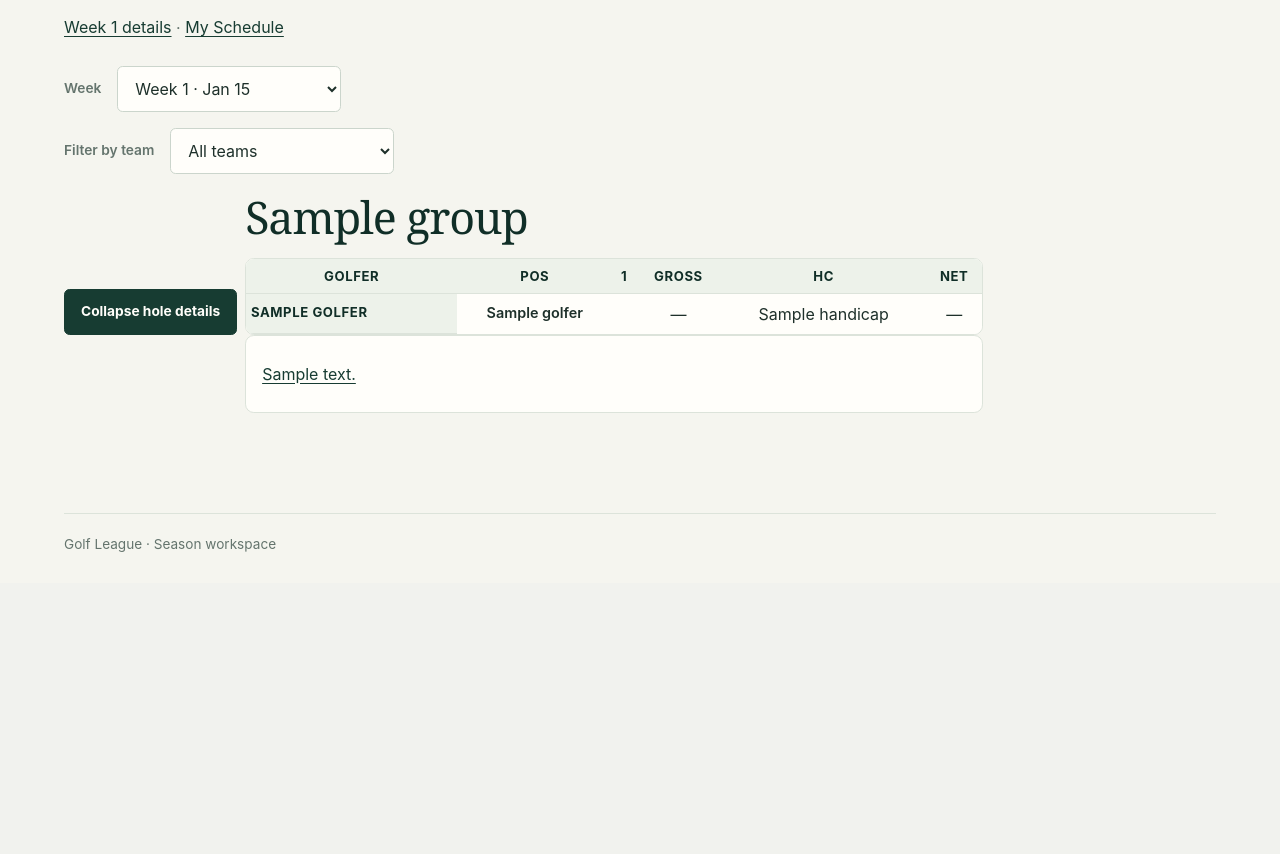
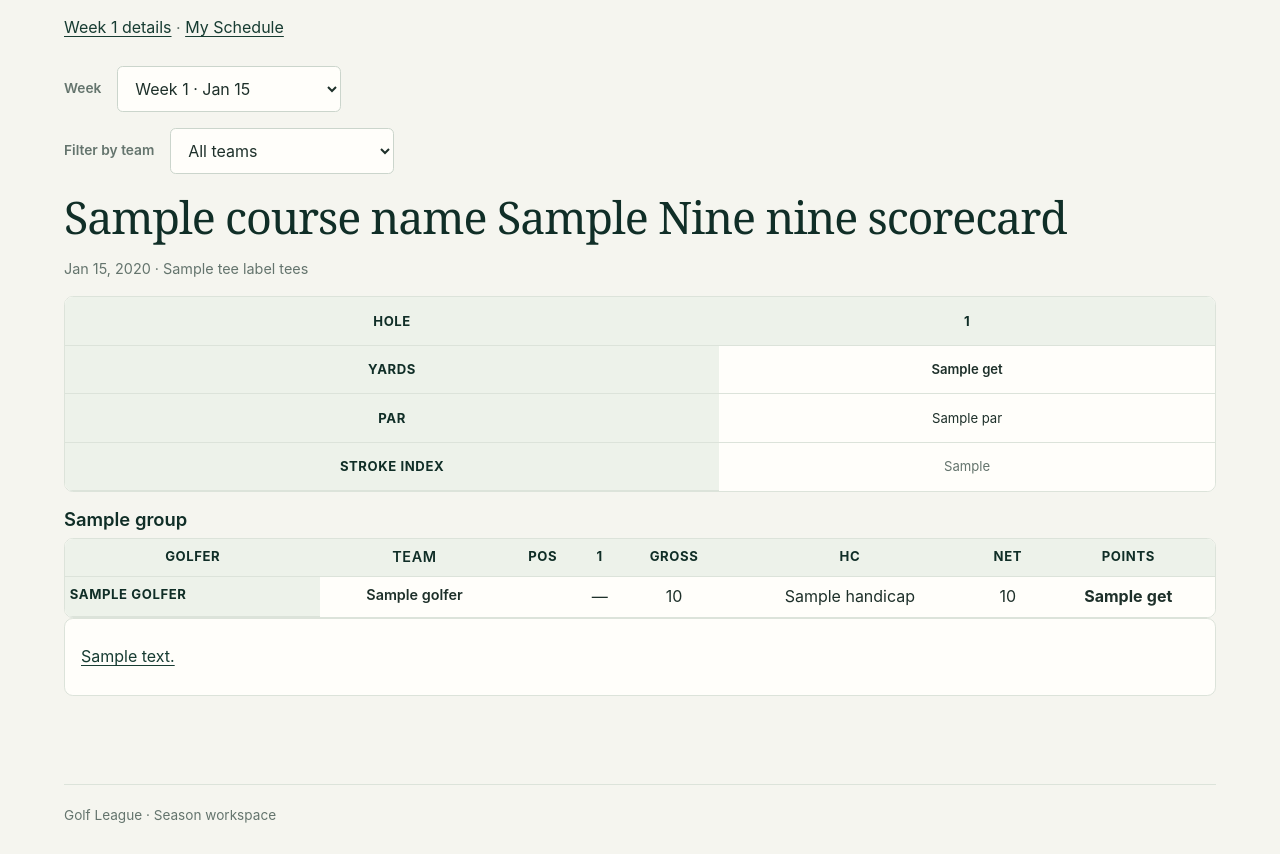
Before and after one commit to adhatcher-org/golf_league, a FastAPI app: template templates/player/scores/week.html in a window 1280 px wide. Shown: the part 292-1146 px from the top of the page. Before the commit the page ends 844 px from the top, so only its background shows below. Run offline with FastAPI, Linux system fonts and the light colour scheme; the template is opened without the code that fills it: most values are stand-ins (such as "Sample title", 1, 10 or a date in 2020); parts of the project's set-up code (start-up, migrations or seed data) failed here and were passed over.

Commit message:
GL-100 candidate: attempt 1

```diff
--- a/golf_league/routers/player_scores.py
+++ b/golf_league/routers/player_scores.py
@@ -20,7 +20,7 @@
 
 from golf_league.database import get_session
 from golf_league.domain.scorecard import Actor
-from golf_league.models import PlayerMatch, User, Week
+from golf_league.models import Course, HoleYardage, PlayerMatch, Season, TeeSet, User, Week
 from golf_league.routers.admin_week_scores import _day
 from golf_league.routers.scorecard_flow import (
     PRIVATE_HEADERS,
@@ -44,6 +44,7 @@
     save_match_scores,
     week_for_entry,
     week_holes,
+    week_points,
     week_sheet,
     writable_golfers,
 )
@@ -229,7 +230,8 @@
                 return RedirectResponse(f"/weeks/{target_id}/scores", status_code=303,
                                         headers=PRIVATE_HEADERS)
     sheet = week_sheet(session, week.id)
-    hole_numbers = [hole.number for hole in week_holes(session, week.id)]
+    holes = week_holes(session, week.id)
+    hole_numbers = [hole.number for hole in holes]
     open_to_viewer = _open_to(session, week, actor, today)
     # Weeks of this season for the week switcher; teams present this week for the filter.
     weeks = list(session.scalars(
@@ -239,6 +241,21 @@
     if team:
         sheet = [match for match in sheet
                  if match.home_team_name == team or match.away_team_name == team]
+    season = session.get(Season, week.season_id)
+    course = session.get(Course, season.course_id)
+    tee_set = session.scalars(
+        select(TeeSet).where(TeeSet.course_id == season.course_id).order_by(TeeSet.sort_order).limit(1)
+    ).one_or_none()
+    yards_by_number: dict[int, int | None] = {}
+    if tee_set is not None:
+        hole_ids = [hole.id for hole in holes]
+        if hole_ids:
+            for hy in session.scalars(
+                select(HoleYardage).where(HoleYardage.tee_set_id == tee_set.id,
+                                          HoleYardage.hole_id.in_(hole_ids))
+            ):
+                yards_by_number[hy.hole_id] = hy.yards
+    points_by_match = week_points(session, week.id)
     matches = []
     for match in sheet:
         link = None
@@ -247,13 +264,17 @@
             entered = any(golfer.strokes_by_hole for golfer in match.golfers if golfer.golfer_id in writable)
             link = {"href": match_path(week.id, match.player_match_id),
                     "text": "Update scores" if entered else "Enter scores"}
+        result = points_by_match.get(match.player_match_id)
+        points_by_golfer = {r.golfer_id: r.points for r in result.rounds} if result is not None else {}
         matches.append({
-            "match": match, "link": link,
+            "match": match, "link": link, "points": points_by_golfer,
             "view": {"rows": _rows(match, hole_numbers, frozenset(), {}, set())},
         })
     groups = _group_matches(matches, week.week_type)
     return _page(request, "player/scores/week.html", {
         "week": week, "matches": matches, "groups": groups, "hole_numbers": hole_numbers,
+        "holes": holes, "yards_by_number": yards_by_number,
+        "course_name": course.name, "tee_label": tee_set.color_label if tee_set else None,
         "weeks": weeks, "teams": teams, "team": team,
         "saved": request.query_params.get("saved") == "1", "errors": {},
     })
--- a/static/app.css
+++ b/static/app.css
@@ -1836,3 +1836,27 @@
         padding: 0.3rem 0.15rem;
     }
 }
+
+/* --- GL-100: week scorecard ------------------------------------------------- */
+.scorecard { margin: 0 0 1.5rem; }
+.scorecard__header { margin: 0 0 1rem; }
+.scorecard__title { margin: 0 0 0.25rem; font-size: 1.5rem; font-weight: 600; }
+.scorecard__date { margin: 0; color: var(--muted); font-size: 0.9rem; }
+.scorecard__group { margin: 0 0 1.5rem; }
+.scorecard__group h3 { margin: 0 0 0.5rem; font-size: 1.15rem; font-weight: 600; }
+.scorecard__holes { margin: 0 0 1rem; }
+.scorecard__holes table { min-width: 18rem; }
+.scorecard__holes th,
+.scorecard__holes td { text-align: center; font-size: 0.82rem; }
+.score-yardage { font-variant-numeric: tabular-nums; font-weight: 600; }
+.score-par { font-variant-numeric: tabular-nums; }
+.score-stroke-index { color: var(--muted); font-size: 0.82rem; }
+.score-points { font-variant-numeric: tabular-nums; font-weight: 700; text-align: center; }
+.score-points-header { text-align: center; }
+
+@media (max-width: 720px) {
+    .scorecard__title { font-size: 1.25rem; }
+    .scorecard__holes table { min-width: auto; }
+    .scorecard__holes th,
+    .scorecard__holes td { padding: 0.3rem 0.15rem; font-size: 0.72rem; }
+}
--- a/templates/player/scores/week.html
+++ b/templates/player/scores/week.html
@@ -32,36 +32,70 @@
 {% if saved %}<p class="notice" role="status">Your scores were saved.</p>{% endif %}
 {% if not groups %}<p class="empty-state">This week has no generated matches.</p>{% endif %}
 
-<div class="score-columns">
-    <button id="collapse-toggle" type="button" class="collapse-toggle" aria-pressed="false">
-        Collapse hole details
-    </button>
-    <div id="score-tables" class="score-tables">
+<section class="scorecard" aria-labelledby="scorecard-title">
+    <div class="scorecard__header">
+        <h2 id="scorecard-title">{{ course_name }} {{ week.nine|title }} nine scorecard</h2>
+        <p class="scorecard__date">{{ week.play_date.strftime('%b %-d, %Y') }}{% if tee_label %} · {{ tee_label }} tees{% endif %}</p>
+    </div>
+
+    {% if hole_numbers %}
+    <div class="table-wrap scorecard__holes">
+        <table>
+            <thead>
+                <tr><th scope="col">Hole</th>{% for number in hole_numbers %}<th scope="col" class="score-hole">{{ number }}</th>{% endfor %}</tr>
+            </thead>
+            <tbody>
+                <tr>
+                    <th scope="row">Yards</th>
+                    {% for hole in holes %}<td class="score-yardage">{{ yards_by_number.get(hole.id, '—') }}</td>{% endfor %}
+                </tr>
+                <tr>
+                    <th scope="row">Par</th>
+                    {% for hole in holes %}<td class="score-par">{{ hole.par }}</td>{% endfor %}
+                </tr>
+                <tr>
+                    <th scope="row">Stroke index</th>
+                    {% for hole in holes %}<td class="score-stroke-index">{{ hole.stroke_index_9 }}</td>{% endfor %}
+                </tr>
+            </tbody>
+        </table>
+    </div>
+    {% endif %}
+
     {% for group in groups %}
-        <section class="score-group" aria-labelledby="group-title-{{ loop.index }}">
-            <h2 id="group-title-{{ loop.index }}">{{ group.label }}</h2>
+    <section class="scorecard__group" aria-labelledby="group-title-{{ loop.index }}">
+        <h3 id="group-title-{{ loop.index }}">{{ group.label }}</h3>
         <div class="table-wrap score-grid score-grid--named">
             <table>
-                    <thead><tr><th scope="col">Golfer</th><th scope="col" class="score-position">Pos</th>{% for number in hole_numbers %}<th scope="col" class="score-hole">{{ number }}</th>{% endfor %}<th scope="col">Gross</th><th scope="col">HC</th><th scope="col">Net</th></tr></thead>
+                <thead>
+                    <tr>
+                        <th scope="col">Golfer</th>
+                        <th scope="col" class="score-team">Team</th>
+                        <th scope="col" class="score-position">Pos</th>
+                        {% for number in hole_numbers %}<th scope="col" class="score-hole">{{ number }}</th>{% endfor %}
+                        <th scope="col">Gross</th><th scope="col">HC</th><th scope="col">Net</th><th scope="col" class="score-points-header">Points</th>
+                    </tr>
+                </thead>
                 <tbody>
                     {% for item in group.matches %}
                     {% set view = item.view %}
-                        {% for row in view.rows %}{% if row.inputs %}{% include "scores/_match_inputs.html" %}{% else %}{% include "scores/_match_scores.html" %}{% endif %}{% endfor %}
+                    {% set points = item.points | default({}) %}
+                    {% for row in view.rows %}
+                    {% set golfer_points = points.get(row.golfer.golfer_id, '—') %}
+                    {% include "scores/_match_scores.html" %}
+                    {% endfor %}
                     {% endfor %}
                 </tbody>
             </table>
         </div>
         {% for item in group.matches %}
+        <div id="match-{{ item.match.player_match_id }}" class="score-match score-match__actions">
             {% if item.link %}
-            <div id="match-{{ item.match.player_match_id }}" class="score-match score-match__actions">
             <a class="tap-link" href="{{ item.link.href }}">{{ item.link.text }}</a>
+            {% endif %}
         </div>
-            {% else %}
-            <div id="match-{{ item.match.player_match_id }}"></div>
-            {% endif %}
         {% endfor %}
     </section>
     {% endfor %}
-    </div>
-</div>
+</section>
 {% endblock %}
--- a/templates/scores/_match_scores.html
+++ b/templates/scores/_match_scores.html
@@ -1,4 +1,5 @@
 <tr>
+    {% set golfer_points = golfer_points | default('—') %}
     <th scope="row">{{ row.golfer.name }}{% if row.golfer.is_sub %} (sub){% endif %}</th>
     <td class="score-team score-team--{{ row.golfer.team_side }}">{{ row.golfer.team_name }}</td>
     <td class="score-position">{{ "ABCD"[row.golfer.position - 1] if row.golfer.position else "—" }}</td>
@@ -6,4 +7,5 @@
     <td>{% if row.golfer.total is not none %}{{ row.golfer.total }}{% else %}—{% endif %}</td>
     <td>{{ row.golfer.handicap if row.golfer.handicap is not none else '—' }}</td>
     <td>{% if row.golfer.total is not none and row.golfer.handicap is not none %}{{ row.golfer.total - row.golfer.handicap }}{% else %}—{% endif %}</td>
+    <td class="score-points">{{ golfer_points }}</td>
 </tr>
```
Also changed, not shown: golf_league/services/scores.py (+24 -0 lines), tests/test_player_scores.py (+65 -1 lines). Lines whose indentation alone changed are shown as unchanged.
